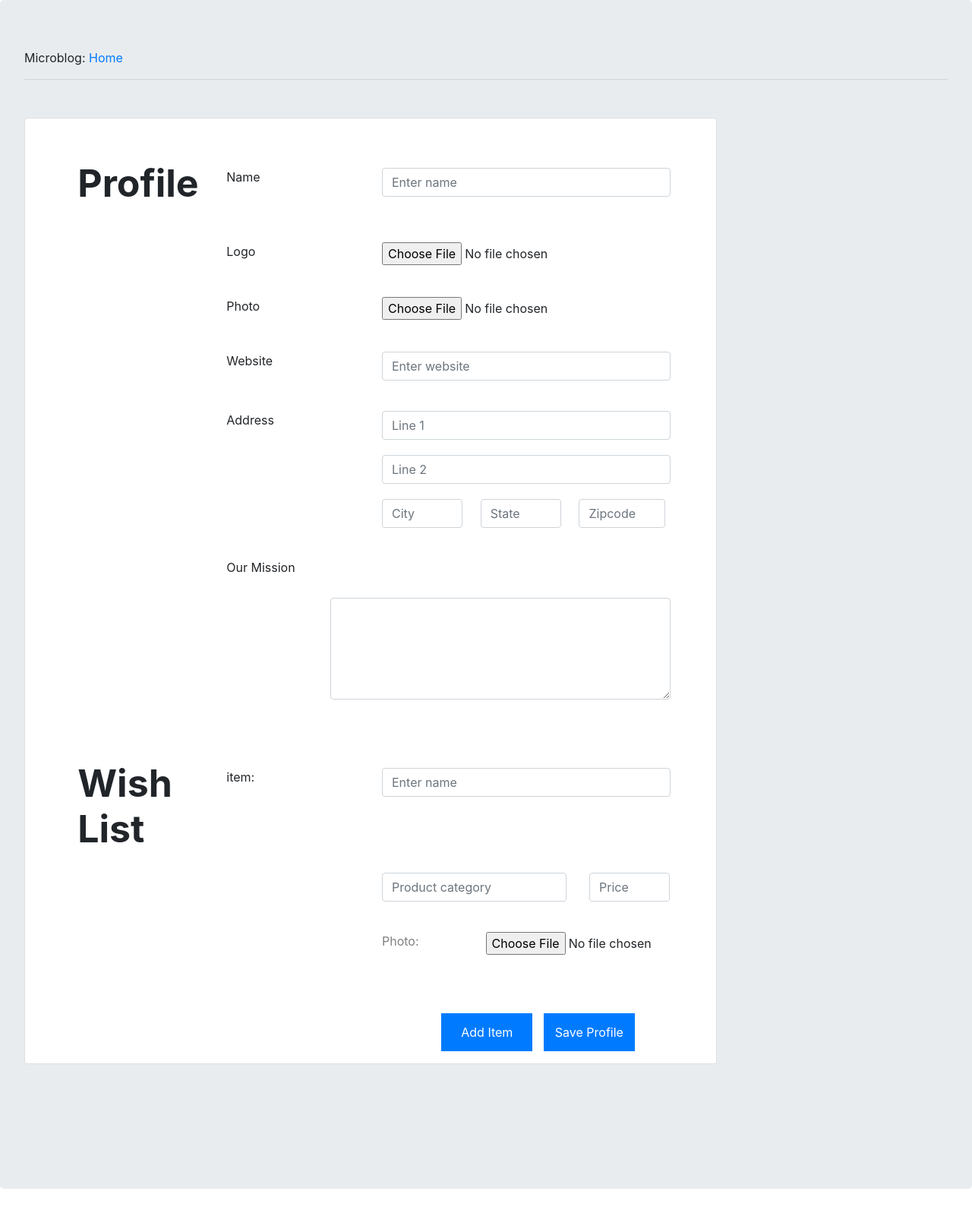
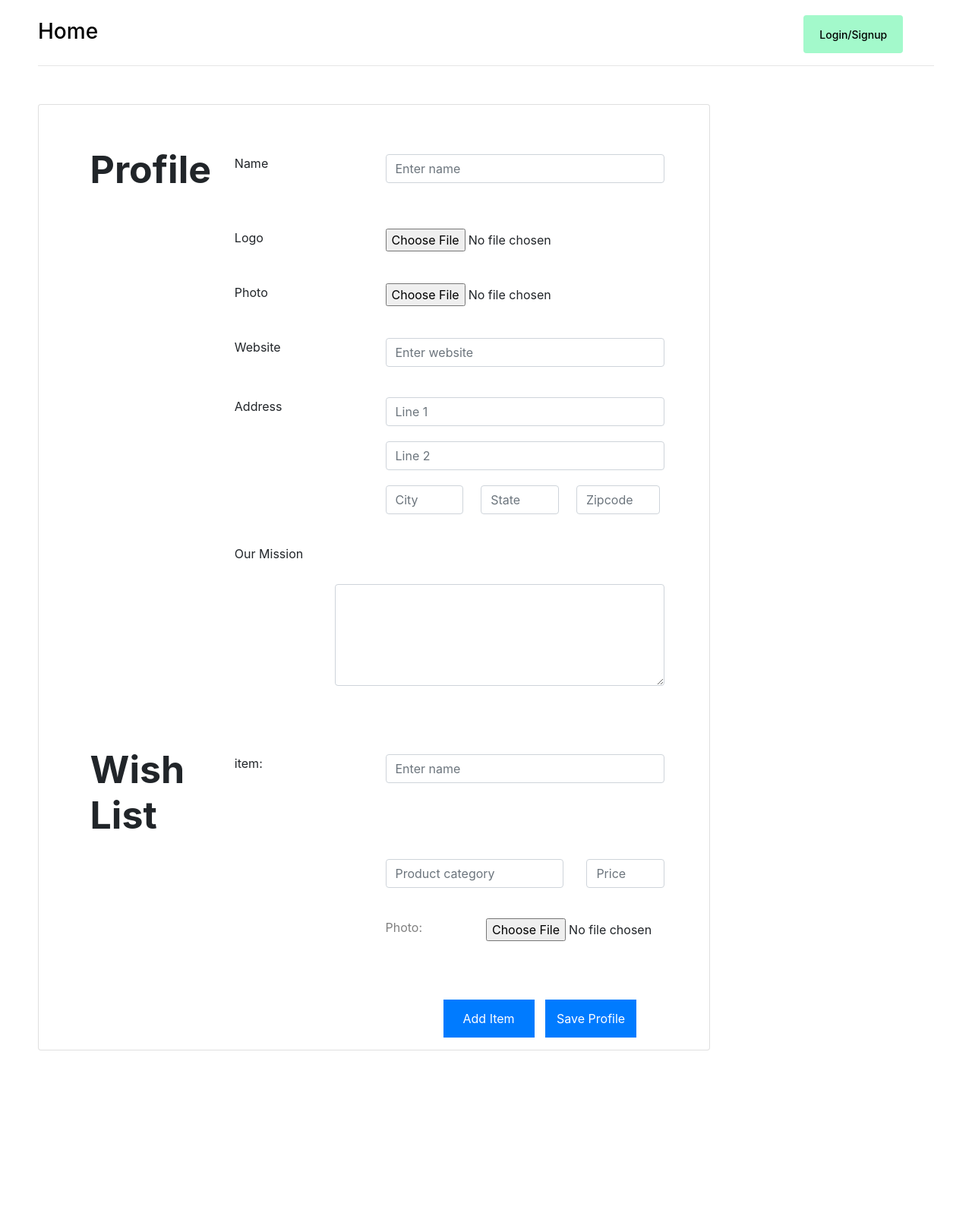
Before and after one commit to ftang1996/gryzzl, a Flask app: page /profile-builder in a window 1280 px wide. Shown: the whole page at 76% size. After the commit the page ends 1383 px from the top, so only its background shows below. Run offline with Flask 2, Linux system fonts and the light colour scheme; some libraries are stand-ins or nearby versions.

Commit message:
fixed navbar

```diff
--- a/app/templates/base.html
+++ b/app/templates/base.html
@@ -65,6 +65,20 @@
             float: center;
         }
 
+        .btn-login {
+            font-size: 14px;
+            font-weight: 500;
+            background-color: #A3F9CB;
+            padding-left: 20px;
+            padding-right: 20px;
+            height: 50px;
+
+        }
+
+        body {
+            padding: 20px 50px;
+        }
+
         img {
             width: 90%;
             margin-left: auto;
@@ -76,13 +90,32 @@
             margin-top: 20px;
         }
     </style>
-  </head>
-  <body>
-        <div class="jumbotron">
-            <div>Microblog: <a href="/index">Home</a></div>
-            <hr>
-            {% block content %}{% endblock %}
-            </hr>
+     <script src="https://ajax.googleapis.com/ajax/libs/jquery/3.3.1/jquery.min.js"></script>
+    <script>
+        $(document).ready(function(){
+             $("#buttonsubmit").click(function(){
+                $('#this > div:last-child').append( '<div class="col-sm-3"></div><div class="col-sm-3 profile-builder-text" style="margin-top: 40px;"><label style="text-align: right;" class="profile-builder-text">item:</label></div><div class="col-sm-6"><input type="text" class="form-control builder-input" style="margin-top: 40px;" placeholder="Enter name"></div><div class="col-sm-6"></div><div class="col-sm-4"><input type="text" class="form-control builder-input" style="margin-top: 20px;" placeholder="Product category"></div><div class="col-sm-2"><input type="text" class="form-control builder-input" style="margin-top: 20px;" placeholder="Price"></div><div class="col-sm-6"></div><div class="col-sm-2"><label style="margin-top: 40px; color: grey;">Photo:</label></div><div class="col-sm-4"><input type="file" class="form-control-file" style="margin-top: 40px;"></div>' );
+                event.preventDefault()
+             });
+        });
+    </script>
+
+	</head>
+	<body>
+
+        <div class="row justify-content-between">
+                <div class="col-2">
+                    <h3 style="padding-top:5px"><a href="/index" style="color:black;">Home</a></h3>
+                </div>
+                <div class="col-2">
+                    <button class="btn btn-login" type="button">Login/Signup</button>
+                </div>
+
         </div>
+
+
+        <hr>
+        {% block content %}{% endblock %}
+
     </body>
 </html>
--- a/app/templates/profile-display.html
+++ b/app/templates/profile-display.html
@@ -3,7 +3,8 @@
 {% block content %}
 
 <div style="width: 100%; background-color: #f9f9f9;">
-    <div style="width: 1350px; margin: 0 auto; background-color: white; box-shadow: 0 4px 16px -6px black;" class="jumbotron">
+    <div style="width: 100%; margin: 0 auto; background-color: white; box-shadow: 0 4px 16px -6px black;"
+         class="jumbotron">
       <img src={{profile.picture}} style="width:75%; margin-left: 24%; margin-top: 40px; background-color: white;">
 
       <div style="width: 450px; height: 450px; position: relative; left: 90px; top: -330px; background-color: rgba(235,235,235, 0.8);">
```
Also changed, not shown: app/templates/index.html (+21 -1 lines).
